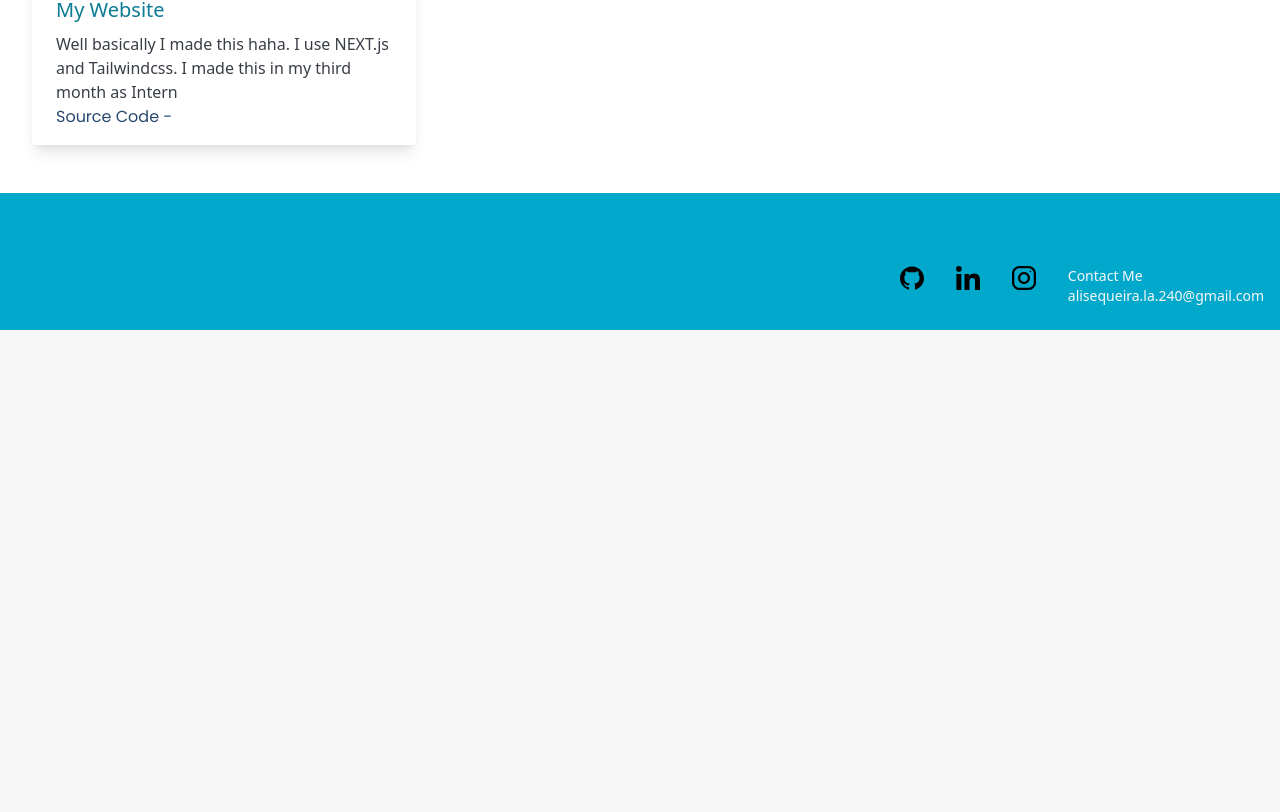
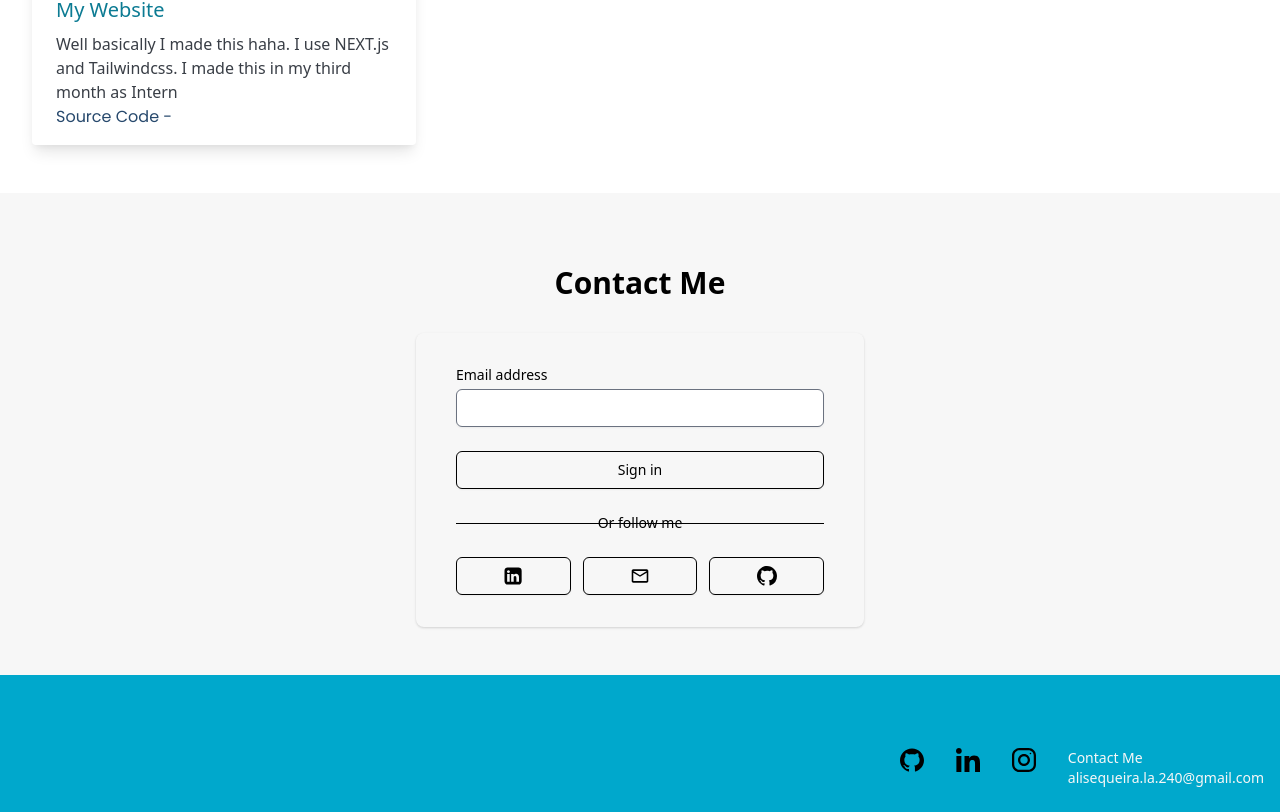
Before and after one commit to alisequeira/my-website, a Next.js app: page / in a window 1280 px wide. Shown: the part 2401-3213 px from the top of the page. Before the commit the page ends 2731 px from the top, so only its background shows below. Built offline with nearby package versions, Linux system fonts and the light colour scheme.

Commit message:
Add Contact Form

```diff
--- /dev/null
+++ b/components/Contact.js
@@ -0,0 +1,76 @@
+export default function Contact() {
+    return (
+
+        <div className=" bg-gray-50 flex flex-col justify-center py-12 sm:px-6 lg:px-8">
+            <div className="sm:mx-auto sm:w-full sm:max-w-md">
+                <h2 className="mt-6 text-center text-3xl font-extrabold text-gray-900">
+                    Contact Me
+            </h2>
+            </div>
+
+            <div className="mt-8 sm:mx-auto sm:w-full sm:max-w-md">
+                <div className="bg-white py-8 px-4 shadow sm:rounded-lg sm:px-10">
+                    <form className="space-y-6" action="#" method="POST">
+                        <div>
+                            <label for="email" className="block text-sm font-medium text-gray-700">
+                                Email address
+                            </label>
+                            <div class="mt-1">
+                                <input id="email" name="email" type="email" autocomplete="email" required className="appearance-none block w-full px-3 py-2 border border-gray-300 rounded-md shadow-sm placeholder-gray-400 focus:outline-none focus:ring-indigo-500 focus:border-indigo-500 sm:text-sm" />
+                            </div>
+                        </div>
+
+                        <div>
+                            <button type="submit" className="w-full flex justify-center py-2 px-4 border border-transparent rounded-md shadow-sm text-sm font-medium text-white bg-indigo-600 hover:bg-indigo-700 focus:outline-none focus:ring-2 focus:ring-offset-2 focus:ring-indigo-500">
+                                Sign in
+            </button>
+                        </div>
+                    </form>
+
+                    <div className="mt-6">
+                        <div className="relative">
+                            <div className="absolute inset-0 flex items-center">
+                                <div className="w-full border-t border-gray-300"></div>
+                            </div>
+                            <div className="relative flex justify-center text-sm">
+                                <span className="px-2 bg-white text-gray-500">
+                                    Or follow me
+                </span>
+                            </div>
+                        </div>
+
+                        <div className="mt-6 grid grid-cols-3 gap-3">
+                            <div>
+                                <a href="#" className="w-full inline-flex justify-center py-2 px-4 border border-gray-300 rounded-md shadow-sm bg-white text-sm font-medium text-gray-500 hover:bg-gray-50">
+                                    <span className="sr-only">Sign in with Facebook</span>
+                                    <svg className="w-5 h-5" fill="currentColor" viewBox="0 0 40 40" aria-hidden="true">
+
+                                        <path fill-rule="evenodd" d="m8.3 31.6h5.1v-15.5h-5.1v15.5z m5.5-20.3q0-1.2-0.8-1.9t-2.1-0.8-2.1 0.8-0.8 1.9q0 1.1 0.8 1.9t2 0.8h0.1q1.3 0 2.1-0.8t0.8-1.9z m13 20.3h5.2v-8.9q0-3.5-1.6-5.2t-4.3-1.8q-3.1 0-4.7 2.6h0v-2.2h-5.1q0 1.4 0 15.5h5.1v-8.7q0-0.8 0.2-1.2 0.3-0.8 1-1.4t1.7-0.5q2.5 0 2.5 3.5v8.3z m10.5-22.3v21.4q0 2.7-1.9 4.6t-4.5 1.8h-21.5q-2.6 0-4.5-1.8t-1.9-4.6v-21.4q0-2.7 1.9-4.6t4.5-1.8h21.5q2.6 0 4.5 1.8t1.9 4.6z" clip-rule="evenodd" />
+                                    </svg>
+                                </a>
+                            </div>
+
+                            <div>
+                                <a href="#" className="w-full inline-flex justify-center py-2 px-4 border border-gray-300 rounded-md shadow-sm bg-white text-sm font-medium text-gray-500 hover:bg-gray-50">
+                                    <span className="sr-only">Sign in with Twitter</span>
+                                    <svg className="w-5 h-5" fill="currentColor" viewBox="0 0 40 40" aria-hidden="true">
+                                        <path d="m20 18.4l13.4-8.4h-26.8z m13.4 11.6v-16.6l-13.4 8.2-13.4-8.2v16.6h26.8z m0-23.4c1.8 0 3.2 1.6 3.2 3.4v20c0 1.8-1.4 3.4-3.2 3.4h-26.8c-1.8 0-3.2-1.6-3.2-3.4v-20c0-1.8 1.4-3.4 3.2-3.4h26.8z" />
+                                    </svg>
+                                </a>
+                            </div>
+
+                            <div>
+                                <a href="#" className="w-full inline-flex justify-center py-2 px-4 border border-gray-300 rounded-md shadow-sm bg-white text-sm font-medium text-gray-500 hover:bg-gray-50">
+                                    <span className="sr-only">Sign in with GitHub</span>
+                                    <svg className="w-5 h-5" fill="currentColor" viewBox="0 0 20 20" aria-hidden="true">
+                                        <path fill-rule="evenodd" d="M10 0C4.477 0 0 4.484 0 10.017c0 4.425 2.865 8.18 6.839 9.504.5.092.682-.217.682-.483 0-.237-.008-.868-.013-1.703-2.782.605-3.369-1.343-3.369-1.343-.454-1.158-1.11-1.466-1.11-1.466-.908-.62.069-.608.069-.608 1.003.07 1.531 1.032 1.531 1.032.892 1.53 2.341 1.088 2.91.832.092-.647.35-1.088.636-1.338-2.22-.253-4.555-1.113-4.555-4.951 0-1.093.39-1.988 1.029-2.688-.103-.253-.446-1.272.098-2.65 0 0 .84-.27 2.75 1.026A9.564 9.564 0 0110 4.844c.85.004 1.705.115 2.504.337 1.909-1.296 2.747-1.027 2.747-1.027.546 1.379.203 2.398.1 2.651.64.7 1.028 1.595 1.028 2.688 0 3.848-2.339 4.695-4.566 4.942.359.31.678.921.678 1.856 0 1.338-.012 2.419-.012 2.747 0 .268.18.58.688.482A10.019 10.019 0 0020 10.017C20 4.484 15.522 0 10 0z" clip-rule="evenodd" />
+                                    </svg>
+                                </a>
+                            </div>
+                        </div>
+                    </div>
+                </div>
+            </div>
+        </div>
+    )
+}
--- a/package.json
+++ b/package.json
@@ -8,6 +8,7 @@
     "start": "next start"
   },
   "dependencies": {
+    "@tailwindcss/forms": "^0.2.1",
     "alpinejs": "^2.8.0",
     "autoprefixer": "^10.1.0",
     "framer-motion": "^3.1.1",
--- a/pages/index.js
+++ b/pages/index.js
@@ -4,6 +4,7 @@
 import Skills from '../components/Skills'
 import Projects from '../components/Projects'
 import Footer from '../components/Footer'
+import Contact from '../components/Contact'
 
 export default function Home() {
   return (
@@ -12,6 +13,7 @@
       <About />
       <Skills />
       <Projects />
+      <Contact />
       <Footer />
     </Layout>
   )
--- a/tailwind.config.js
+++ b/tailwind.config.js
@@ -25,5 +25,7 @@
   variants: {
     extend: {},
   },
-  plugins: [],
+  plugins: [
+    require('@tailwindcss/forms')
+  ],
 }
```
Also changed, not shown: 1 other file (tests, documents, lock files or other folders).
